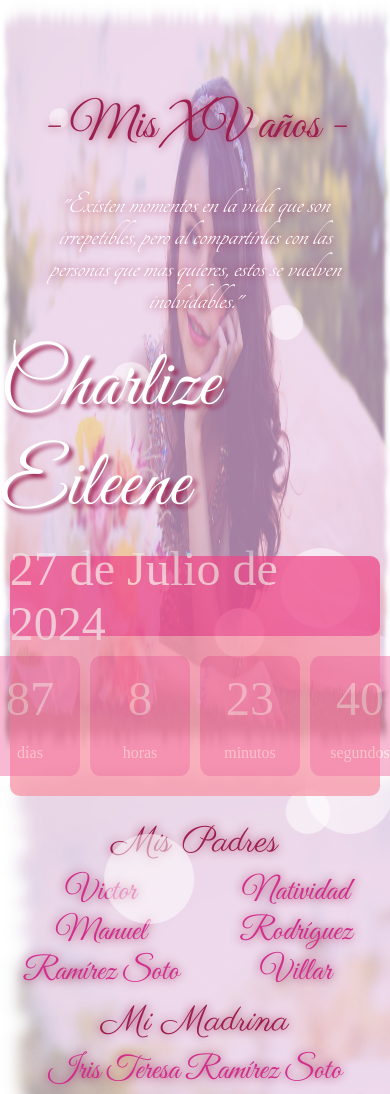
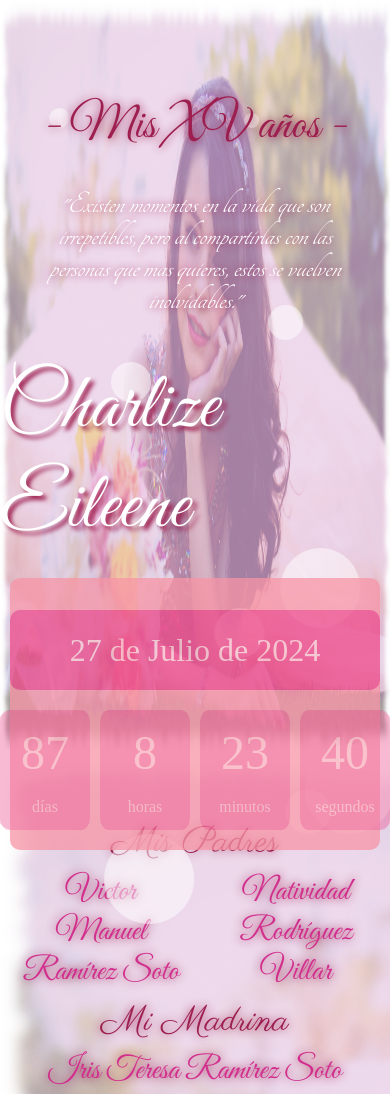
Before and after one commit to Mnemovic/quinceanera, a plain HTML site: page index.html in a window 390 px wide. Shown: the top 1094 px of the page. Drawn offline with Linux system fonts and the light colour scheme.

Commit message:
Add files via upload

```diff
--- a/estilos.css
+++ b/estilos.css
@@ -345,17 +345,17 @@ iframe
 @media (max-width: 520px)
 {
     #titulo
-    {   font-weight: 300;   font-size: 3rem;    padding-top: 3rem    }
+    {   font-weight: 300;   font-size: 3rem;    padding-top: 3rem;      }
     #lema
-    {   font-weight: 300;   font-size: 2rem;    width: 80%;          }
+    {   font-weight: 300;   font-size: 2rem;    width: 80%;             }
     #nombre
-    {   font-weight: 500;   font-size: 5rem;    }
+    {   font-weight: 500;   font-size: 5rem;    padding-top: 2rem;      }
     #marco
-    {   width:95%;                             }
+    {   width:95%;          padding-top: 2rem   }
     #fecha
-    {   height: 80px;       font-size: 3rem;    }
+    {   height: 80px;       font-size: 2rem;    }
     .temporizador
-    {   width: 100px;       margin: 0px 5px;    }
+    {   width: 90px;        margin: 0px 5px;    }
     .tiempo
     {   font-size: 3rem;                        }
 }
```
